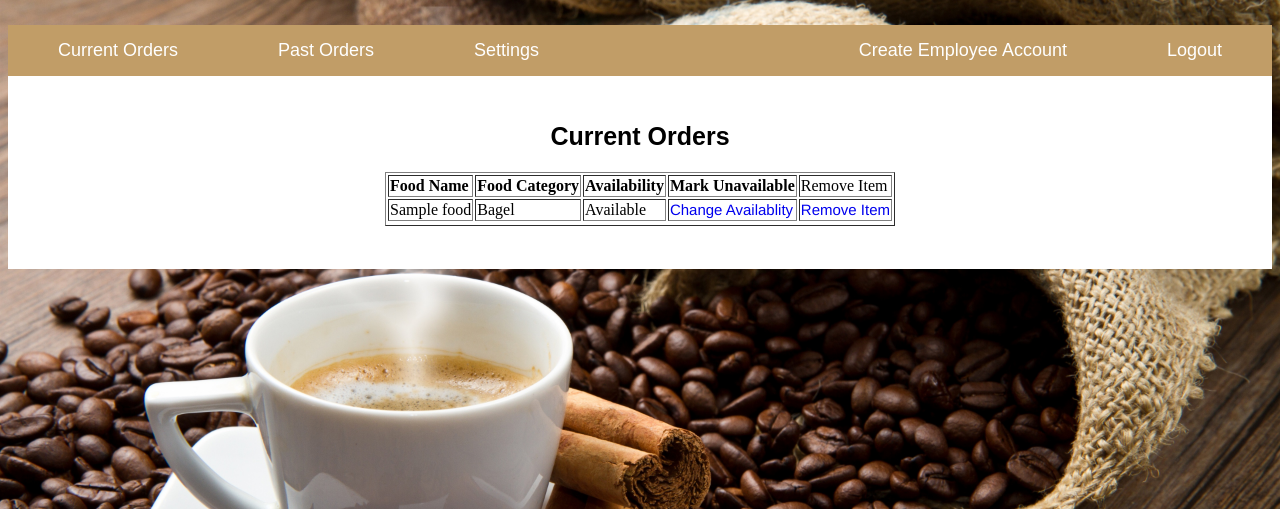
After one commit to onlineorderingkutztown/JavaCityOnlineOrdering, a PHP site: page /itemavailability.php in a window 1280 px wide. The commit adds this page. Shown: the top 509 px of the page. Run offline with PHP 8.4, Linux system fonts and the light colour scheme; the visitor is signed in with stand-in values (Sample User, id 1); tables that the repository leaves empty or names only in its code hold one stand-in row (values such as "Sample post").

Commit message:
Added the ability to remove items from database and temporarirly mark available or unavailable

```diff
--- /dev/null
+++ b/itemavailability.php
@@ -0,0 +1,66 @@
+<!DOCTYPE html>
+<!--
+Name: Bryce Andress
+Prof: Hussain
+-->
+<?php
+  session_start();
+  if(!$_SESSION['isLogged'] && !$_SESSION('isManager'))
+  {
+    header("location:managementlogin.html");
+    die();
+  }
+?>
+<head>
+	<title> Java City Online Ordering </title>
+	<link rel="stylesheet" type="text/css" href="mystyles.css">
+</head>
+
+<?php
+include 'managementlinks.php'
+?>
+
+<body>
+<div>
+<h2 align="center"> Current Orders </h2>
+<center>
+	<?php
+	$DB_HOST='localhost';
+	$DB_USER='cscproject';
+	$DB_PASS='csc354';
+	$DB_NAME='project';
+
+
+  	$conn = new mysqli($DB_HOST, $DB_USER, $DB_PASS, $DB_NAME);
+	$query = "SELECT * FROM food ORDER BY category";
+	$res = $conn->query($query);
+	echo "<table border=1><tr><th>Food Name</th><th>Food Category</th><th>Availability</th><th>Mark Unavailable</th><td>Remove Item</td></tr>";
+	$number = 1;
+	while($row = mysqli_fetch_assoc($res))
+	{
+			$id = $row["food_id"];
+			$name = $row["name"];
+			$category = $row["category"];
+			if ($category == 0)
+				$category = "Coffee";
+			else if ($category == 1)
+				$category = "Donut";
+			else if ($category == 2)
+				$category = "Smoothie";
+			else
+				$category = "Bagel";
+			$availability = $row["availability"];
+			if ($availability == 0)
+				$availability = "Unavailable";
+			else
+				$availability = "Available";
+
+			echo "<tr><td>".$name."</td><td>".$category."</td><td>".$availability."</td><td><a href='./availability.php?foodid=".$id."'>Change Availablity</a></td><td><a href='./removeitem.php?foodid=".$id."'>Remove Item</a></td><tr>";
+	}
+	echo "</table>";
+  $conn->close();
+?>
+	<br>
+</center>
+</div>
+</body>
--- a/settings.php
+++ b/settings.php
@@ -62,5 +62,6 @@
 		<input type="submit" value="Update Hours">
 		</form>
 		</center>
+<a href="itemavailability.php">Item Availability</a>
 </div>
 </body>
```
Also changed, not shown: availability.php (added, +21 -0 lines), removeitem.php (added, +21 -0 lines).
